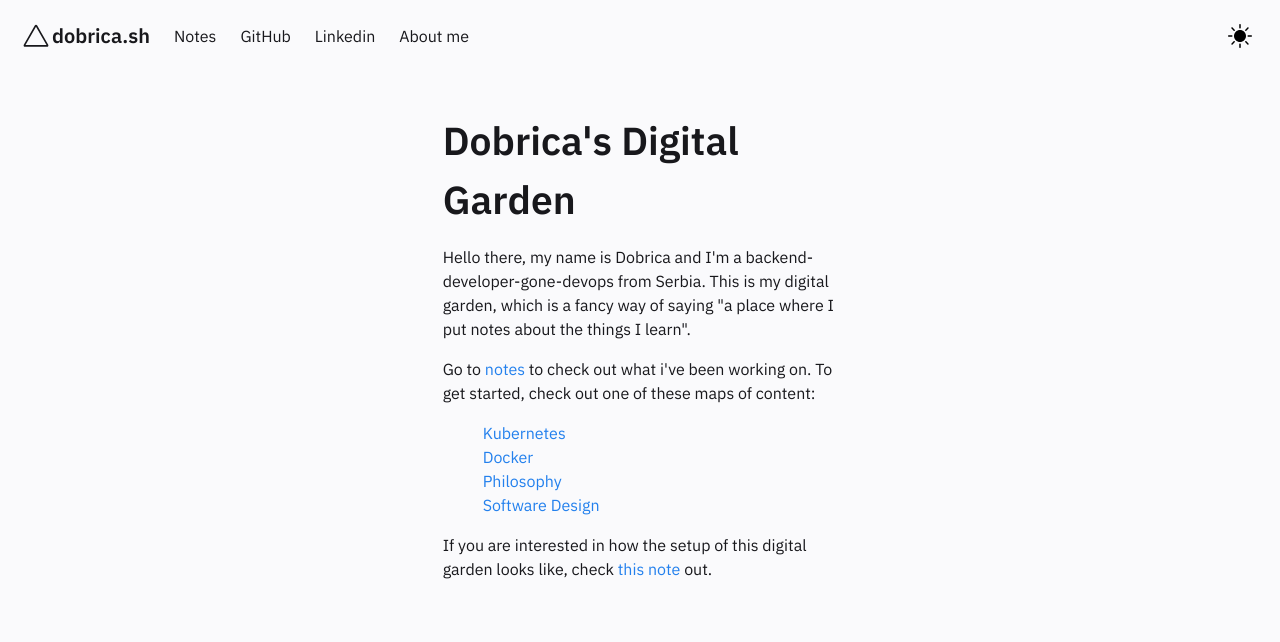
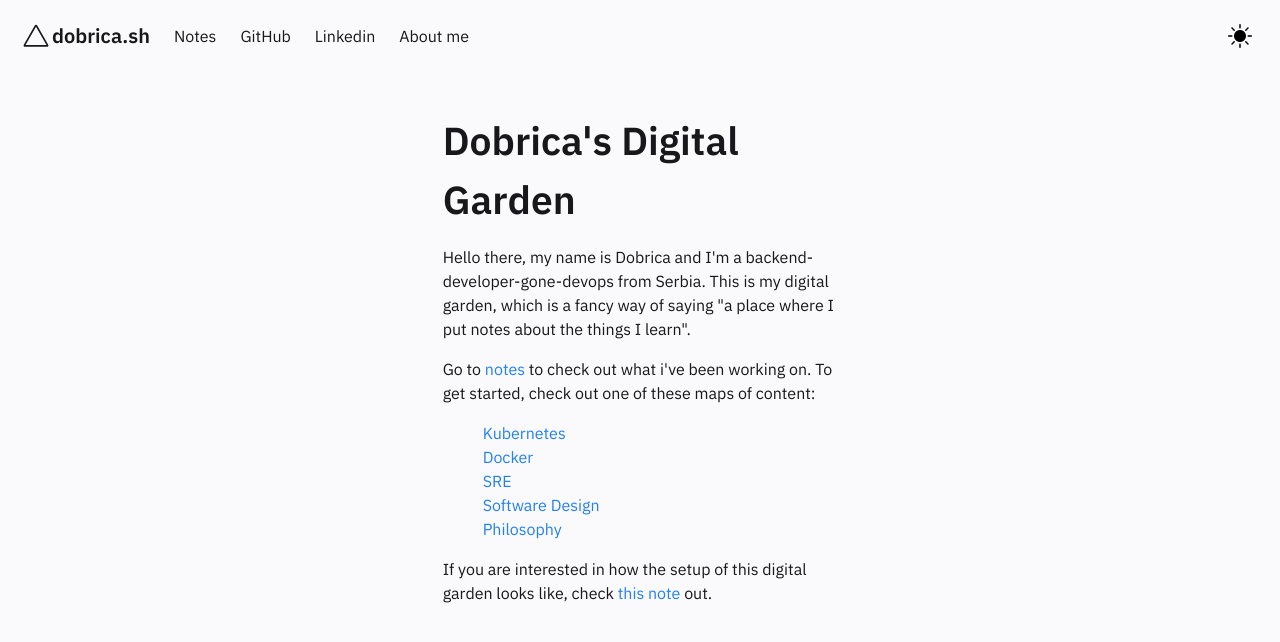
Before and after one commit to hpdobrica/hpdobrica.github.io, a Jekyll site: the page built from pages/index.md, in a window 1280 px wide. Shown: the top 642 px of the page. Built offline with Jekyll 4.4.1, drawn with Linux system fonts in a browser that asks for light colours.

Commit message:
Update Homepage.html

```diff
--- a/_includes/Homepage.html
+++ b/_includes/Homepage.html
@@ -13,8 +13,10 @@
     <ul>
         <li><a href="../notes/Kubernetes">Kubernetes</a></li>
         <li><a href="../notes/Docker">Docker</a></li>
+        <li><a href="../notes/SRE">SRE</a></li>
+        <li><a href="../notes/Software-Design">Software Design</a></li>
         <li><a href="../notes/Philosophy">Philosophy</a></li>
-        <li><a href="../notes/Software-Design">Software Design</a></li>
+
     </ul>
 
     <p>
```
